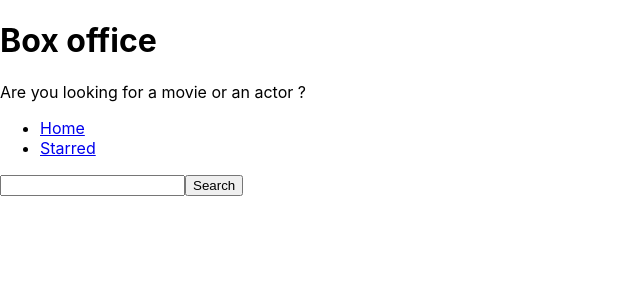
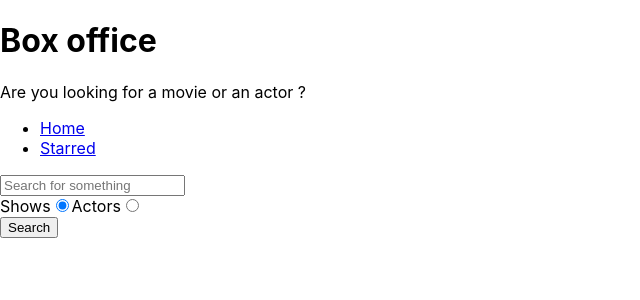
Before and after one commit to mickeytheone/box-office, a React (Create React App) app: page / in a window 1280 px wide. Shown: the top 300 px of the page, without its empty margins (0-640 px from the left). Built offline with nearby package versions, Linux system fonts and the light colour scheme.

Commit message:
add search options

```diff
--- a/src/pages/Home.js
+++ b/src/pages/Home.js
@@ -5,11 +5,13 @@
 const Home = () => {
   const [input, setInput] = useState('');
   const [results, setResults] = useState(null);
+  const [searchOption, setSearchOption] = useState('shows');
+
+  const isShowsSearch = searchOption === 'shows';
 
   const onSearch = () => {
-    apiGet(`search/show?q=${input}`).then(result => {
+    apiGet(`search/${searchOption}?q=${input}`).then(result => {
       setResults(result);
-      console.log(result);
     });
   };
   const onInputChange = ev => {
@@ -21,18 +23,20 @@
     }
   };
 
+  const onRadioChange = ev => {
+    setSearchOption(ev.target.value);
+  };
+
   const renderResults = () => {
     if (results && results.length === 0) {
       return <div>No results</div>;
     }
     if (results && results.length > 0) {
-      return (
-        <div>
-          {results.map(item => (
-            <div key={item.show.id}>{item.show.name}</div>
-          ))}
-        </div>
-      );
+      return results[0].show
+        ? results.map(item => <div key={item.show.id}>{item.show.name}</div>)
+        : results.map(item => (
+            <div key={item.person.id}>{item.person.name}</div>
+          ));
     }
     return null;
   };
@@ -41,10 +45,33 @@
     <MainPageLayout>
       <input
         type="text"
+        placeholder="Search for something"
         onChange={onInputChange}
         onKeyDown={onKeyDown}
         value={input}
       />
+      <div>
+        <label htmlFor="shows-search">
+          Shows
+          <input
+            id="shows-search"
+            type="radio"
+            value="shows"
+            checked={isShowsSearch}
+            onChange={onRadioChange}
+          />
+        </label>
+        <label htmlFor="actors-search">
+          Actors
+          <input
+            id="actors-search"
+            type="radio"
+            value="people"
+            checked={!isShowsSearch}
+            onChange={onRadioChange}
+          />
+        </label>
+      </div>
       <button type="button" onClick={onSearch}>
         Search
       </button>
```
